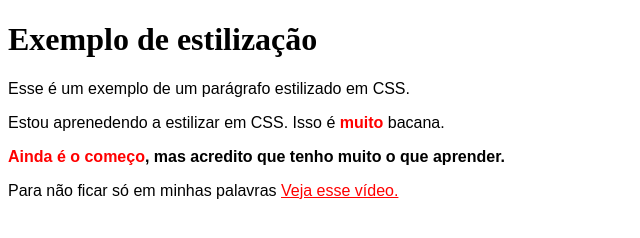
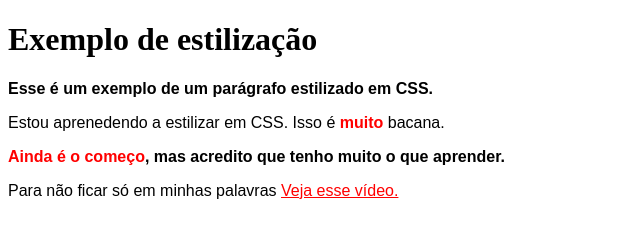
Before and after one commit to deboracruzsilva/desenvolve-introducao-web, a plain HTML site: page CSS/conceitocss.html in a window 1280 px wide. Shown: the whole page, without its empty margins (0-640 px from the left). Drawn offline with Linux system fonts and the light colour scheme.

Commit message:
style.css

```diff
--- a/CSS/style.css
+++ b/CSS/style.css
@@ -5,7 +5,7 @@ a:hover{color:lime;}
 p{
     font-family:'Arial';
 }
-h2 + p{
+h1 + p{
     font-weight: bold;
 }
 p.destaque{
```
